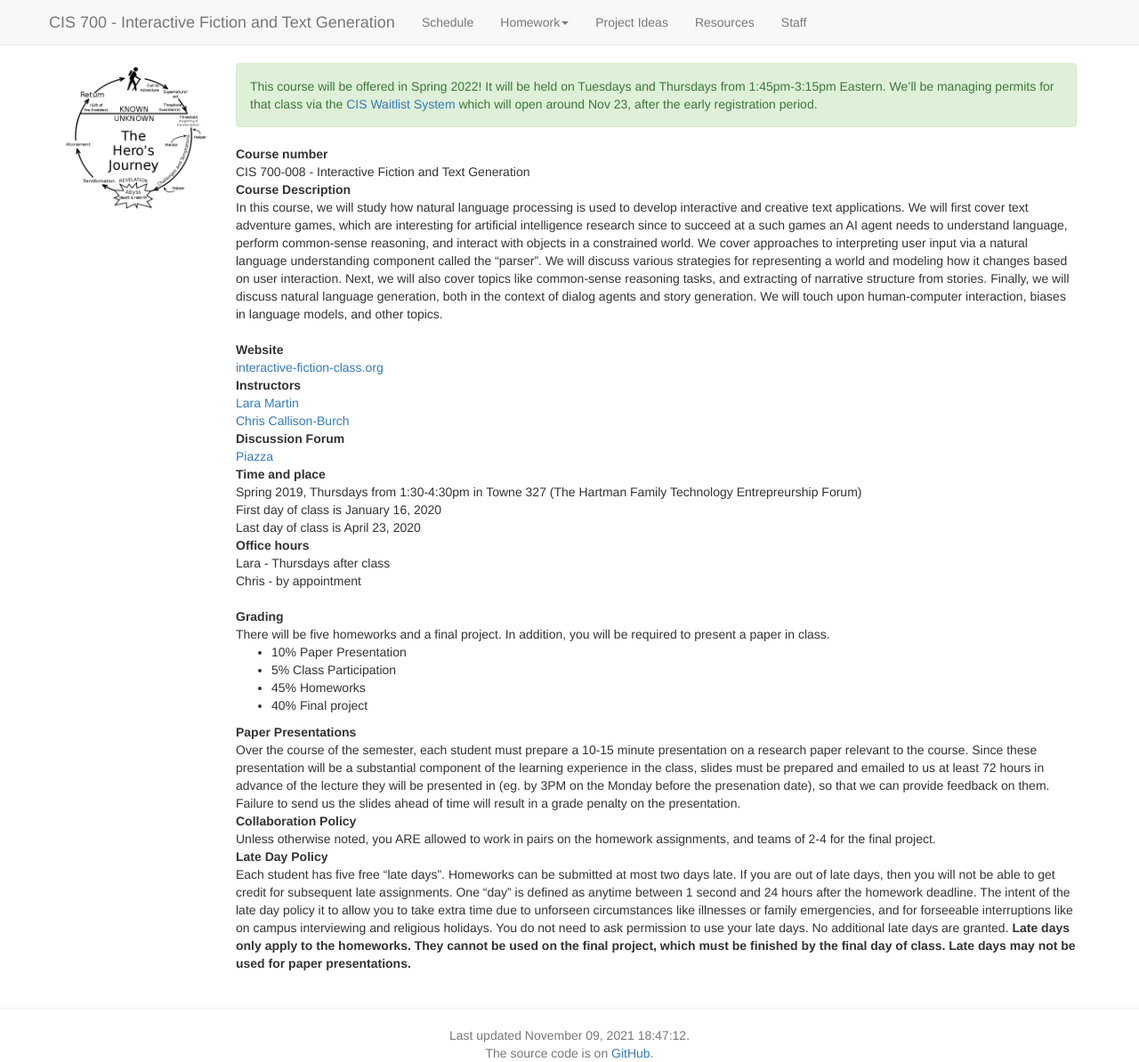
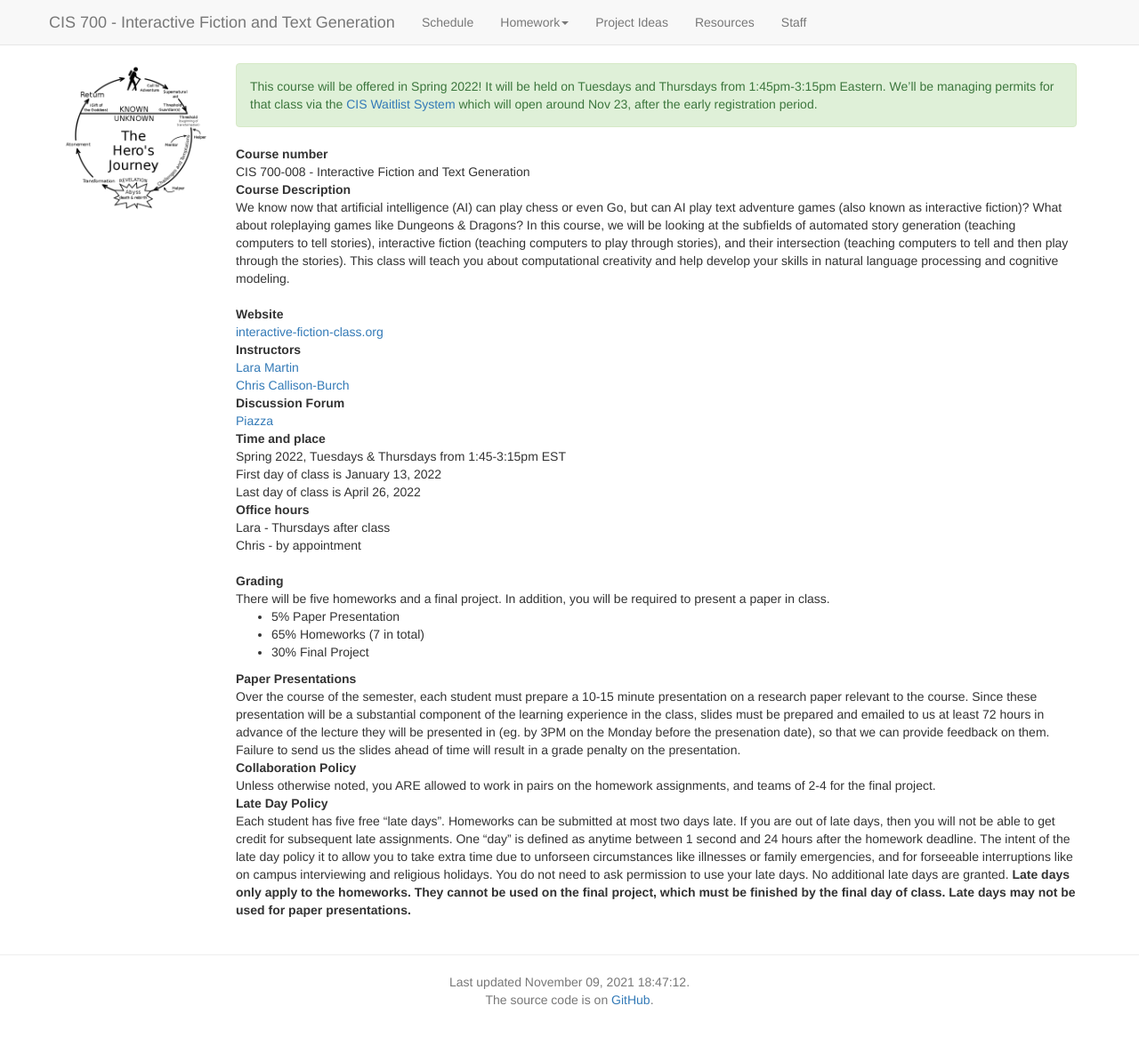
Before and after one commit to interactive-fiction-class/interactive-fiction-class.github.io, a Jekyll site: the page built from index.md, in a window 1280 px wide. Shown: the whole page at 89% size. Built offline with Jekyll 4.4.1, drawn with Linux system fonts in a browser that asks for light colours; nearby versions of some CDN libraries; a script that is not in the unit is left out; after the commit the page ends 1134 px from its top, so only the background shows below that.

Commit message:
updated index page for Spring 2022

```diff
--- a/_data/lectures.yaml
+++ b/_data/lectures.yaml
@@ -460,7 +460,7 @@
   readings:
   homework_due:
     -
-      title: HW7&colon; Reinforcement Learning
+      title: HW7&colon; Reinforcement Learning (10%)
       url:
 -
   date: 2022-04-12
--- a/index.md
+++ b/index.md
@@ -68,7 +68,8 @@ Course number
 : CIS 700-008 - Interactive Fiction and Text Generation
 
 Course Description
-: In this course, we will study how natural language processing is used to develop interactive and creative text applications. We will first cover text adventure games, which are interesting for artificial intelligence research since to succeed at a such games an AI agent needs to understand language, perform common-sense reasoning, and interact with objects in a constrained world.   We cover approaches to interpreting user input via a natural language understanding component called the "parser".  We will discuss various strategies for representing a world and modeling how it changes based on user interaction. Next, we will also cover topics like common-sense reasoning tasks, and extracting of narrative structure from stories. Finally, we will discuss natural language generation, both in the context of dialog agents and story generation.  We will touch upon human-computer interaction, biases in language models, and other topics.
+: We know now that artificial intelligence (AI) can play chess or even Go, but can AI play text adventure games (also known as interactive fiction)? What about roleplaying games like Dungeons & Dragons? In this course, we will be looking at the subfields of automated story generation (teaching computers to tell stories), interactive fiction (teaching computers to play through stories), and their intersection (teaching computers to tell and then play through the stories). This class will teach you about computational creativity and help develop your skills in natural language processing and cognitive modeling.
+
 
 
 
@@ -94,9 +95,9 @@ Discussion Forum
 : [Piazza](https://piazza.com/upenn/spring2020/cis700008)
 
 Time and place
-: Spring 2019, Thursdays from 1:30-4:30pm in Towne 327 (The Hartman Family Technology Entrepreurship Forum)
-: First day of class is January 16, 2020
-: Last day of class is April 23, 2020
+: Spring 2022, Tuesdays & Thursdays from 1:45-3:15pm EST
+: First day of class is January 13, 2022
+: Last day of class is April 26, 2022
 
 Office hours
 : Lara - Thursdays after class
@@ -111,10 +112,9 @@ Textbooks
 
 Grading
 : There will be five homeworks and a final project. In addition, you will be required to present a paper in class.
-* 10% Paper Presentation
-* 5% Class Participation
-* 45% Homeworks
-* 40% Final project
+* 5% Paper Presentation
+* 65% Homeworks (7 in total)
+* 30% Final Project
 
 Paper Presentations
 : Over the course of the semester, each student must prepare a 10-15 minute presentation on a research paper relevant to the course. Since these presentation will be a substantial component of the learning experience in the class, slides must be prepared and emailed to us at least 72 hours in advance of the lecture they will be presented in (eg. by 3PM on the Monday before the presenation date), so that we can provide feedback on them. Failure to send us the slides ahead of time will result in a grade penalty on the presentation.
```
